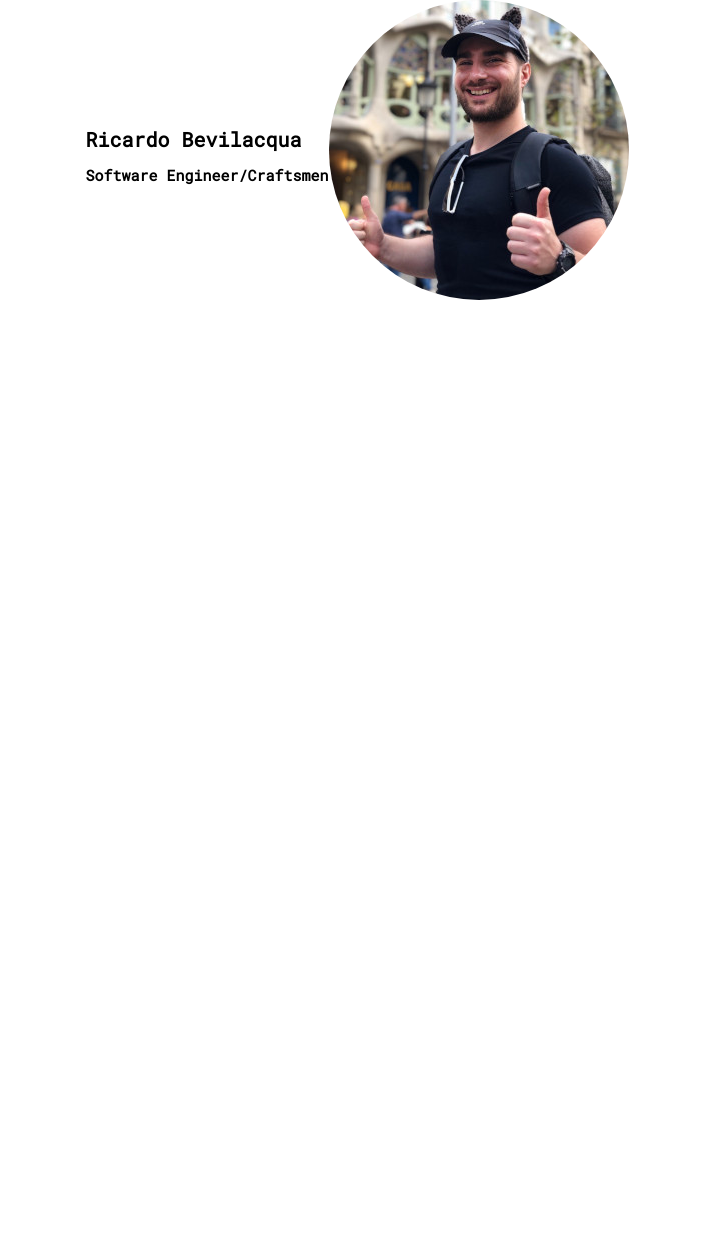
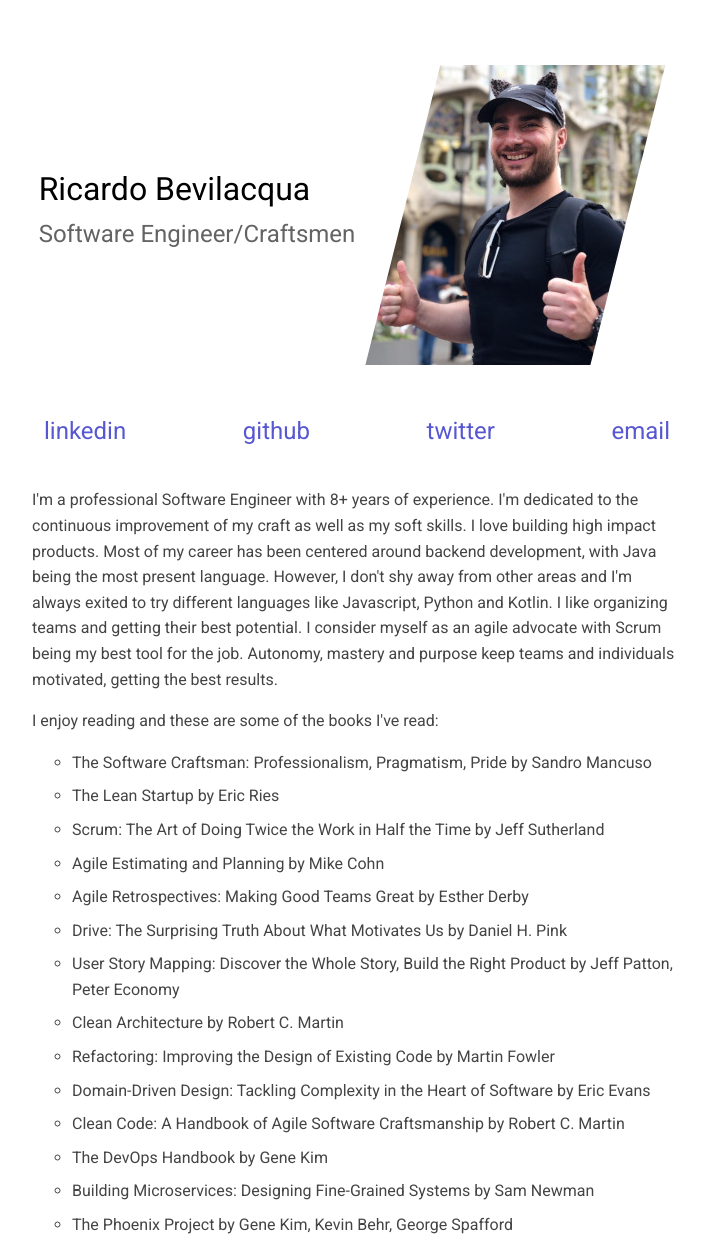
Before and after one commit to ricardobevi/ricardobevi.github.io, a plain HTML site: page index.html in a window 1280 px wide. Shown: the whole page, without its empty margins (283-988 px from the left). Before the commit the page ends 800 px from the top, so only its background shows below. Drawn offline with Linux system fonts and the light colour scheme.

Commit message:
NEW-VERSION Adds header section and animation

```diff
--- a/index.html
+++ b/index.html
@@ -1,5 +1,5 @@
 <!DOCTYPE html>
-<html>
+<html lang="es">
 
 <head>
   <meta charset="utf-8">
@@ -33,7 +33,7 @@
   <link rel="apple-touch-icon" sizes="144x144" href="/img/apple-icon-144x144.png">
   <link rel="apple-touch-icon" sizes="152x152" href="/img/apple-icon-152x152.png">
   <link rel="apple-touch-icon" sizes="180x180" href="/img/apple-icon-180x180.png">
-    <link rel="icon" type="image/png" sizes="192x192"  href="/img/android-icon-192x192.png">
+  <link rel="icon" type="image/png" sizes="192x192" href="/img/android-icon-192x192.png">
   <link rel="icon" type="image/png" sizes="32x32" href="/img/favicon-32x32.png">
   <link rel="icon" type="image/png" sizes="96x96" href="/img/favicon-96x96.png">
   <link rel="icon" type="image/png" sizes="16x16" href="/img/favicon-16x16.png">
@@ -44,11 +44,13 @@
 
   <meta name="viewport" content="width=device-width, initial-scale=1, maximum-scale=1">
 
-    <link href="https://fonts.googleapis.com/css?family=Roboto+Mono" rel="stylesheet">
-    <link href="styles/style.css" rel="stylesheet">
+  <link href="https://fonts.googleapis.com/css?family=Roboto" rel="stylesheet">
+  <link href="/styles/style.css" rel="stylesheet">
 </head>
 
 <body>
+
+  <div class="container">
 
     <div class="header-section">
       <div class="header-frame">
@@ -56,10 +58,49 @@
         <h2>Software Engineer/Craftsmen</h2>
       </div>
       <div class="img-frame">
-        <img id="propic" src="/img/my-image.jpg" alt="">
+        <img src="/img/my-image.jpg" alt="">
       </div>
     </div>
 
-    <script src="scripts/main.js"></script>
+    <div class="links">
+      <a href="http://linkedin.com/in/ricardobevi">linkedin</a>
+      <a href="http://github.com/ricardobevi">github</a>
+      <a href="http://twitter.com/ricardobevi">twitter</a>
+      <a href="mailto:bevilacqua.ricardo@gmail.com">email</a>
+    </div>
+
+    <div class="description">
+      <p>
+        I'm a professional Software Engineer with 8+ years of experience. I'm dedicated to the continuous improvement of my craft as well as my soft skills. I love building high impact products.
+        Most of my career has been centered around backend development, with Java being the most present language. However, I don't shy away from other areas and I'm always exited to try different languages like Javascript, Python and Kotlin.
+        I like organizing teams and getting their best potential. I consider myself as an agile advocate with Scrum being my best tool for the job. Autonomy, mastery and purpose keep teams and individuals motivated, getting the best results.
+      </p>
+
+      <p>
+        I enjoy reading and these are some of the books I've read:
+
+        <ul>
+          <li>The Software Craftsman: Professionalism, Pragmatism, Pride by Sandro Mancuso</li>
+          <li>The Lean Startup by Eric Ries</li>
+          <li>Scrum: The Art of Doing Twice the Work in Half the Time by Jeff Sutherland</li>
+          <li>Agile Estimating and Planning by Mike Cohn</li>
+          <li>Agile Retrospectives: Making Good Teams Great by Esther Derby</li>
+          <li>Drive: The Surprising Truth About What Motivates Us by Daniel H. Pink</li>
+          <li>User Story Mapping: Discover the Whole Story, Build the Right Product by Jeff Patton, Peter Economy</li>
+          <li>Clean Architecture by Robert C. Martin</li>
+          <li>Refactoring: Improving the Design of Existing Code by Martin Fowler</li>
+          <li>Domain-Driven Design: Tackling Complexity in the Heart of Software by Eric Evans</li>
+          <li>Clean Code: A Handbook of Agile Software Craftsmanship by Robert C. Martin</li>
+          <li>The DevOps Handbook by Gene Kim</li>
+          <li>Building Microservices: Designing Fine-Grained Systems by Sam Newman</li>
+          <li>The Phoenix Project by Gene Kim, Kevin Behr, George Spafford</li>
+        </ul>
+      </p>
+    </div>
+
+  </div>
+
+  <script src="/scripts/main.js"></script>
 </body>
+
 </html>
--- a/styles/style.css
+++ b/styles/style.css
@@ -1,15 +1,23 @@
-html {
-  font-size: 10px;
-  font-family: 'Open Sans', sans-serif;
-  background-color: #ffffff;
-}
 html,
 body {
   width: 100%;
   margin: 0;
   padding: 0;
-  font-family: "Roboto Mono", monospace;
+  font-family: "Roboto";
   color: #000;
+  line-height: 1.6;
+}
+
+
+.container {
+  margin: 50px auto;
+  padding: 5px;
+  max-width: 650px;
+}
+@media (max-width: 600px) {
+  .container {
+    padding: 20px;
+  }
 }
 
 .header-section {
@@ -27,7 +35,88 @@ body {
   position: relative;
   width: 300px;
   height: 300px;
-  margin: 0 0 10px 0;
-  border-radius: 50%;
+  margin: 10px;
   overflow: hidden;
 }
+
+@keyframes polygon-animation {
+  0% {clip-path: polygon(25% 0%, 50% 0, 25% 100%, 0% 100%);}
+  50% {clip-path: polygon(75% 0, 100% 0, 75% 100%, 50% 100%);}
+  100% {clip-path: polygon(25% 0%, 100% 0%, 75% 100%, 0% 100%);}
+}
+
+.img-frame img {
+  clip-path: polygon(25% 0%, 100% 0%, 75% 100%, 0% 100%);
+  animation-name: polygon-animation;
+  animation-duration: 2s;
+  animation-iteration-count: 1;
+}
+
+@media (max-width: 600px) {
+  .img-frame img {
+    clip-path: circle(50% at 50% 50%);
+    animation-name: none;
+  }
+}
+
+.links {
+  margin: 25px 0;
+  display: flex;
+  align-items: center;
+  justify-content: space-between;
+  flex-wrap: wrap;
+}
+
+.links a {
+  margin: 0.5em;
+  font-size: 1.5em;
+  text-align: center;
+}
+
+@media (max-width: 600px) {
+  .links {
+    flex-direction: column;
+  }
+}
+
+h1 {
+  margin: 0;
+  font-weight: 400;
+}
+
+h2 {
+  margin: 0 0 0.5em 0;
+  font-weight: 300;
+  color: #636363;
+}
+
+p {
+  text-align:left;
+  color: #444;
+  display: block;
+  margin-block-start: 1em;
+  margin-block-end: 1em;
+  margin-inline-start: 0px;
+  margin-inline-end: 0px;
+}
+
+li {
+  list-style-type: circle;
+  text-align:left;
+  color: #444;
+  margin-block-start: 0.5em;
+  margin-block-end: 0.5em;
+}
+
+a:link, a:visited {
+  color: #5757d1;
+  text-decoration: none;
+}
+
+a:hover {
+  text-decoration: underline;
+}
+
+a:active {
+  text-decoration: underline;
+}
```
Lines whose indentation alone changed are shown as unchanged.
